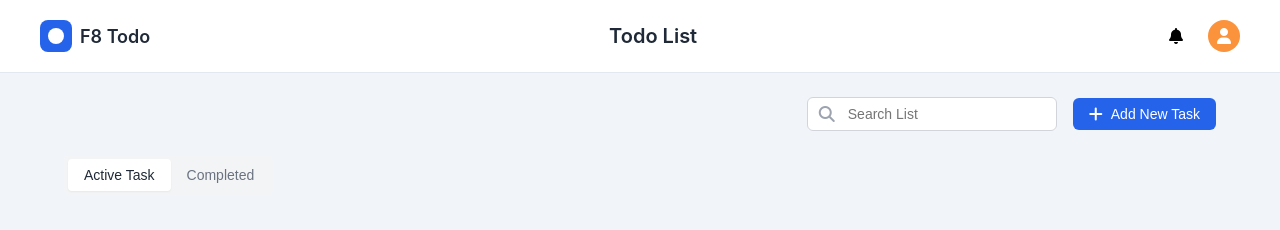
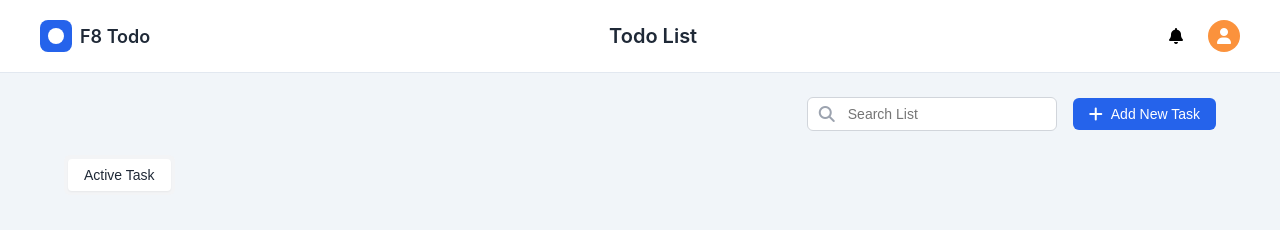
Before and after one commit to qnhuy/f8-d22-todolist, a plain HTML site: page index.html in a window 1280 px wide. Drawn offline with Linux system fonts and the light colour scheme; no server answers.

Commit message:
fix: hide completed button

```diff
--- a/index.html
+++ b/index.html
@@ -53,7 +53,7 @@
         <div class="tabs">
             <div class="tab-list">
                 <button class="tab-button active">Active Task</button>
-                <button class="tab-button">Completed</button>
+                <!-- <button class="tab-button">Completed</button> -->
             </div>
         </div>
 
```
